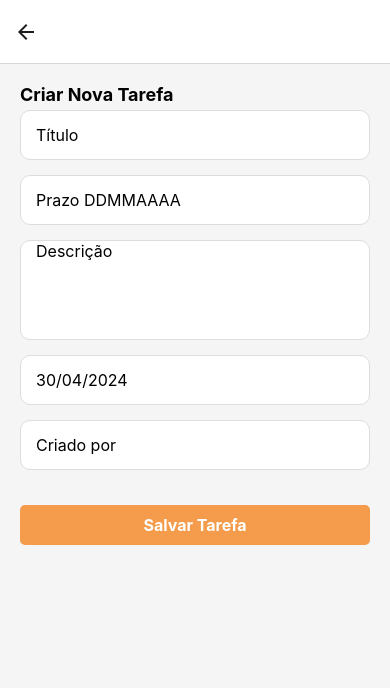
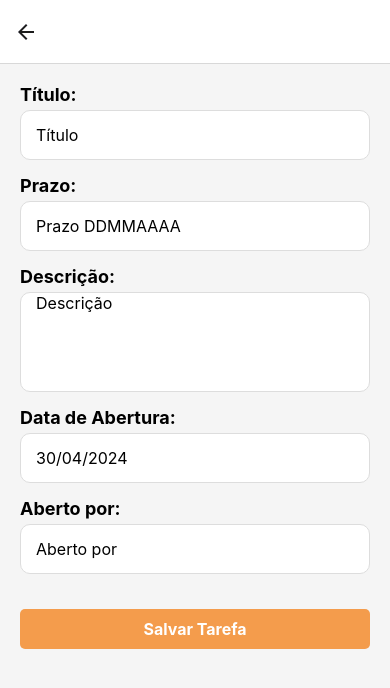
Before and after one commit to richardfariax/TasksApp, a React Native app: screen /CreateTask in a window 390 px wide. Shown: the top 688 px of the page. Built offline with nearby package versions, Linux system fonts and the light colour scheme; what expo-sqlite would draw is missing.

Commit message:
feat[label]: created labels in screen

```diff
--- a/screens/CreateTask.tsx
+++ b/screens/CreateTask.tsx
@@ -69,19 +69,21 @@ export default function CreateTask() {
       contentContainerStyle={styles.container}
       keyboardShouldPersistTaps="handled"
     >
-      <Text style={styles.title}>Criar Nova Tarefa</Text>
+      <Text style={styles.title}>Título:</Text>
       <TextInput
         style={styles.input}
         placeholder="Título"
         value={title}
         onChangeText={(text) => setTitle(text)}
       />
+      <Text style={styles.title}>Prazo:</Text>
       <TextInput
         style={styles.input}
         placeholder="Prazo DDMMAAAA"
         value={deadline}
         onChangeText={handleDeadlineChange}
       />
+      <Text style={styles.title}>Descrição:</Text>
       <TextInput
         style={[styles.input, { height: 100 }]}
         placeholder="Descrição"
@@ -90,6 +92,8 @@ export default function CreateTask() {
         value={description}
         onChangeText={(text) => setDescription(text)}
       />
+      <Text style={styles.title}>Data de Abertura:</Text>
+
       <TextInput
         style={styles.input}
         placeholder="Data de Abertura (DD/MM/AAAA)"
@@ -97,9 +101,10 @@ export default function CreateTask() {
         onChangeText={(text) => setOpenedDate(text)}
         editable={false}
       />
+      <Text style={styles.title}>Aberto por:</Text>
       <TextInput
         style={styles.input}
-        placeholder="Criado por"
+        placeholder="Aberto por"
         value={createdBy}
         onChangeText={(text) => setCreatedBy(text)}
         editable={false}
--- a/style/CreateTask.tsx
+++ b/style/CreateTask.tsx
@@ -6,6 +6,7 @@ const styles = StyleSheet.create({
     backgroundColor: "#f5f5f5",
     padding: 20,
   },
+
   title: {
     fontSize: 18,
     fontWeight: "bold",
```
